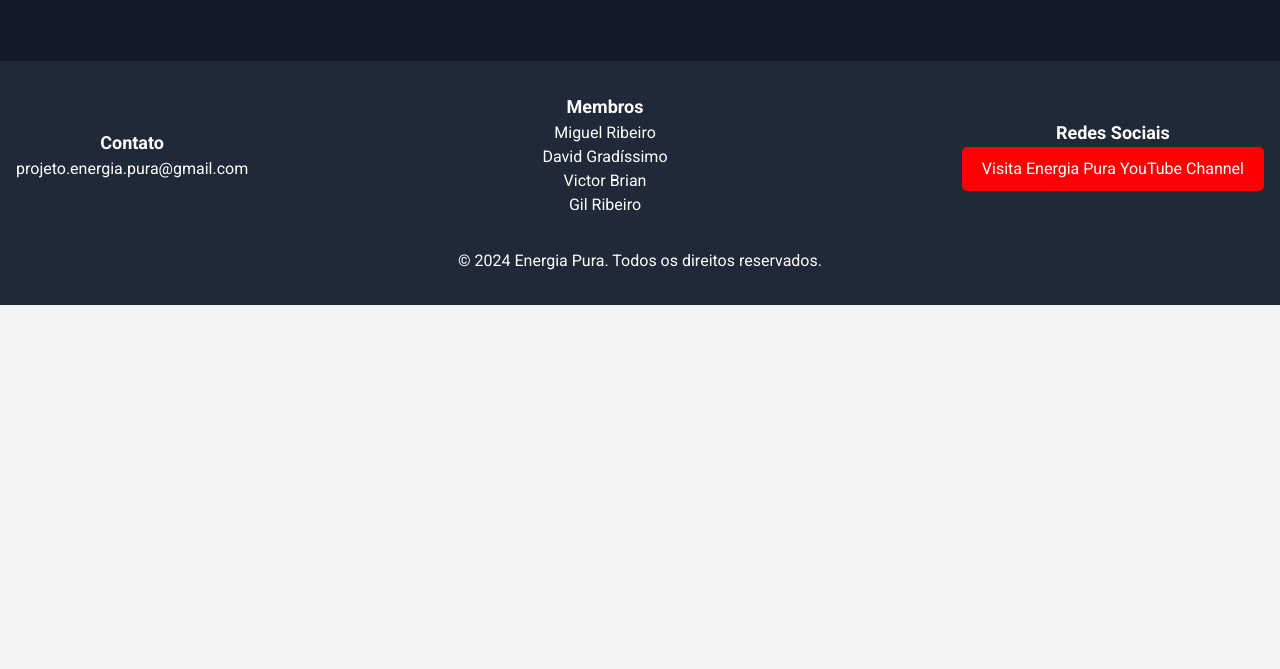
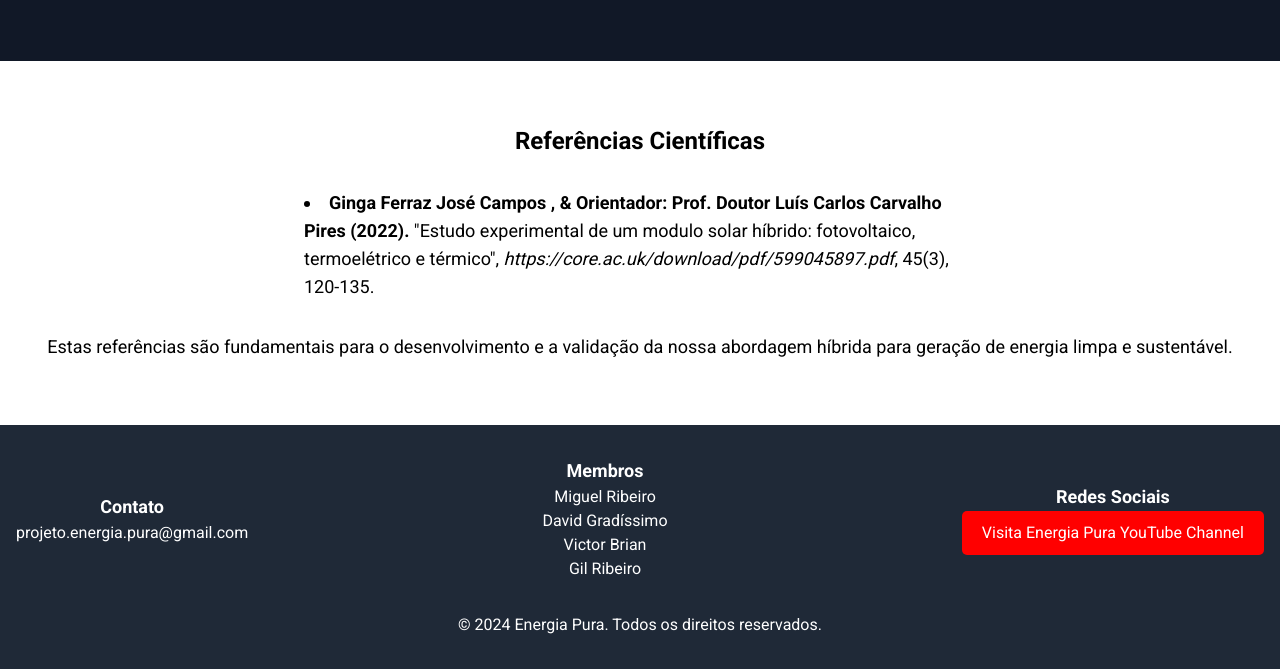
Before and after one commit to Energia-Pura/Energia_Pura, a plain HTML site: page index.html in a window 1280 px wide. Shown: the part 4113-4782 px from the top of the page. Before the commit the page ends 4418 px from the top, so only its background shows below. Drawn offline with nearby package versions, Linux system fonts and the light colour scheme.

Commit message:
index.html

```diff
--- a/index.html
+++ b/index.html
@@ -181,6 +181,19 @@
         </div>
       </div>
     </section>
+    <section id="referencias" class="py-16 bg-white">
+  <div class="container mx-auto px-4 text-center">
+    <h3 class="text-2xl font-bold mb-8"> Referências Científicas </h3>
+    <ul class="list-disc list-inside mb-8 text-left mx-auto max-w-2xl text-lg">
+      <li> <strong>Ginga Ferraz José Campos
+, &amp; Orientador: Prof. Doutor Luís Carlos Carvalho Pires (2022). </strong> "Estudo experimental de um modulo solar
+híbrido: fotovoltaico, termoelétrico e térmico", <em>https://core.ac.uk/download/pdf/599045897.pdf</em>, 45(3), 120-135. </li>
+
+    </ul>
+    <p class="text-lg">Estas referências são fundamentais para o desenvolvimento e a validação da nossa abordagem híbrida para geração de energia limpa e sustentável.</p>
+  </div>
+</section>
+
   </body>
 
   <footer class="bg-gray-800 text-white py-8">
```
